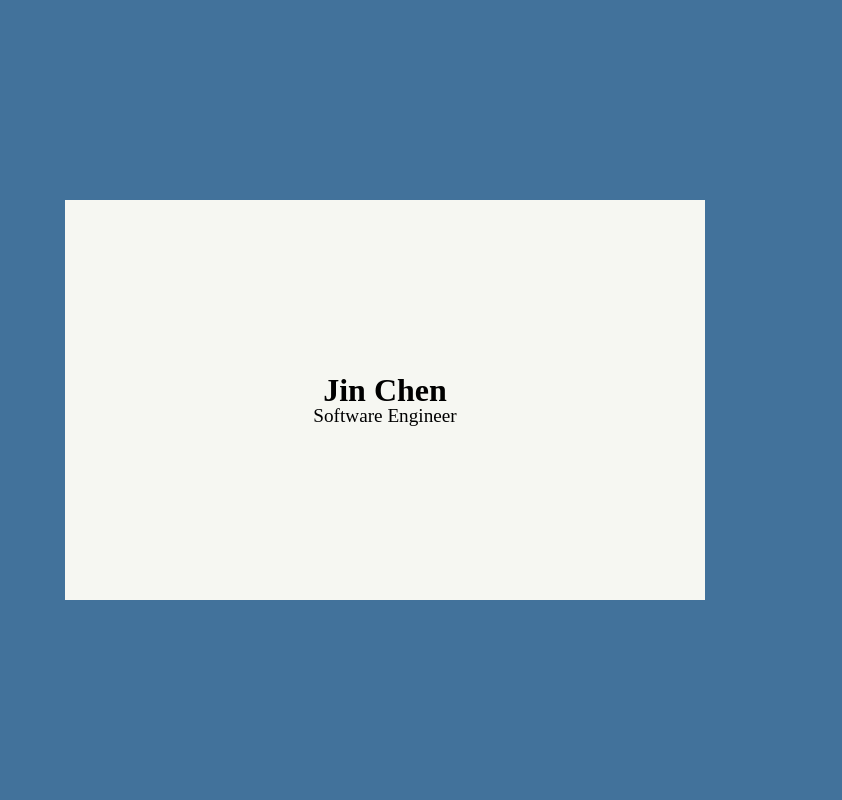
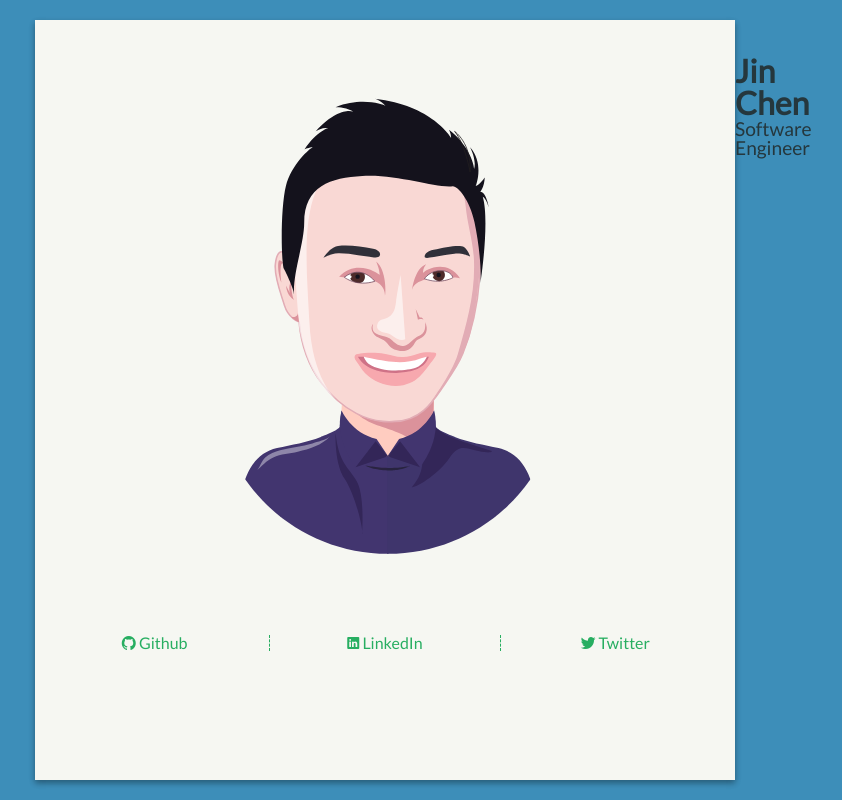
Before and after one commit to ch-jin/jinchenio, a website built with webpack: page index.html in a window 1280 px wide. Shown: the whole page, without its empty margins (255-1097 px from the left). Built offline with nearby package versions, Linux system fonts and the light colour scheme; a web font is replaced by a local one.

Commit message:
Add basic homepage

```diff
--- a/index.html
+++ b/index.html
@@ -5,16 +5,35 @@
   <title>Jin Chen</title>
   <meta charset="UTF-8">
   <meta name="viewport" content="width=device-width, initial-scale=1">
-  <link href="https://fonts.googleapis.com/css?family=Jaldi" rel="stylesheet">
+  <link href="https://fonts.googleapis.com/css?family=Lato" rel="stylesheet">
+  <link href="http://code.ionicframework.com/ionicons/2.0.1/css/ionicons.min.css" rel="stylesheet">
   <script src="./bundle.js"></script>
 </head>
 
 <body>
   <div class="page-wrapper">
-    <div class="header">
-      <h1>Jin Chen</h1>
-      <h5>Software Engineer</h5>
+    <div class="header-wrapper">
+      <img src="./src/assets/avatar.svg" alt="avatar"></img>
+      <div class="header">
+        <h1>Jin Chen</h1>
+        <h5>Software Engineer</h5>
+      </div>
     </div>
+
+    <nav>
+      <a href="https://github.com/jinchen93/">
+        <i class="icon ion-social-github"></i>
+        Github
+      </a>
+      <a href="https://www.linkedin.com/in/jinchen93/">
+        <i class="icon ion-social-linkedin"></i>
+        LinkedIn
+      </a>
+      <a href="https://twitter.com/_jinchen">
+        <i class="icon ion-social-twitter"></i>
+        Twitter
+      </a>
+    </nav>
   </div>
 </body>
 
--- a/src/scss/main.scss
+++ b/src/scss/main.scss
@@ -1,5 +1,16 @@
 body {
-  font-family: 'Jaldi';
+  font-family: 'Lato', sans-serif;
+  display: flex;
+  justify-content: center;
+  align-items: center;
+  height: 100vh;
+  width: 100vw;
+  background: #3D8EB9;
+}
+
+a {
+  color: #27AE61;
+  text-decoration: none;
 }
 
 h1 {
@@ -24,21 +35,48 @@ h5 {
 }
 
 .page-wrapper {
+  color: $dark-blue-black;
+  height: 95%;
+  width: 100%;
+  max-width: 700px;
+  background: #F6F7F2;
+  box-shadow: $depth2;
   display: flex;
-  justify-content: center;
-  align-items: center;
-  height: 100vh;
-  width: 100vw;
-  background: #42729B;
+  flex-direction: column;
 }
 
-.header {
-  height: 50%;
-  width: 50%;
+.header-wrapper {
   display: flex;
-  flex-direction: column;
-  justify-content: center;
-  align-content: center;
-  text-align: center;
-  background: #F6F7F2;
+
+  .header {
+    margin-top: 35px;
+    height: 80px;
+    display: flex;
+    flex-direction: column;
+    justify-content: space-around;
+
+    img {
+      width: 150px;
+      height: 150px;
+    }
+  }
 }
+
+nav {
+  padding: 5px;
+  box-sizing: border-box;
+  display: flex;
+  justify-content: space-around;
+  width: 100%;
+  a {
+    display: block;
+    width: 100%;
+    text-align: center;
+    border-left: 1px dashed #27AE60;
+    border-right: 1px dashed #27AE60;
+
+    &:first-of-type, &:last-of-type {
+      border: none;
+    }
+  }
+}
--- a/src/scss/variables.scss
+++ b/src/scss/variables.scss
@@ -0,0 +1,2 @@
+$depth2: 0 3px 6px rgba(0,0,0,0.16), 0 3px 6px rgba(0,0,0,0.23);
+$dark-blue-black: #25373D;
```
Also changed, not shown: src/assets/avatar.svg (added).
